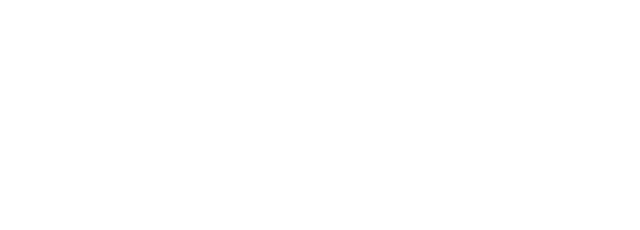
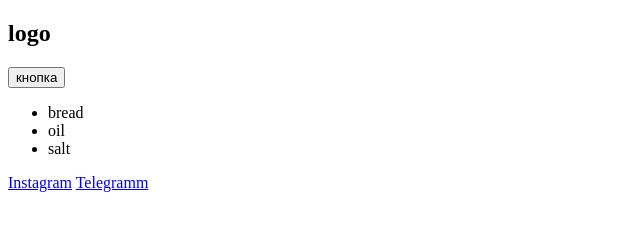
Before and after one commit to baiyastan/work-team-A20, a plain HTML site: page index.html in a window 1280 px wide. Shown: the whole page, without its empty margins (0-640 px from the left). Drawn offline with Linux system fonts and the light colour scheme.

Commit message:
added header

```diff
--- a/index.html
+++ b/index.html
@@ -6,6 +6,22 @@
     <title>Document</title> <link rel="stylesheet" href="./styl.css">
 </head>
 <body>
+    <header class="head">
+        <h2>logo</h2>
+
+
+        <button>кнопка</button>
+
+        <ul>
+            <li>bread</li>
+            <li>oil</li>
+            <li>salt</li>
+        </ul>
+
+        <a href="#">Instagram</a>
+        <a href="#">Telegramm</a>
+
+    </header>
     <script src="index.js"></script>
 </body>
 </html>
```
